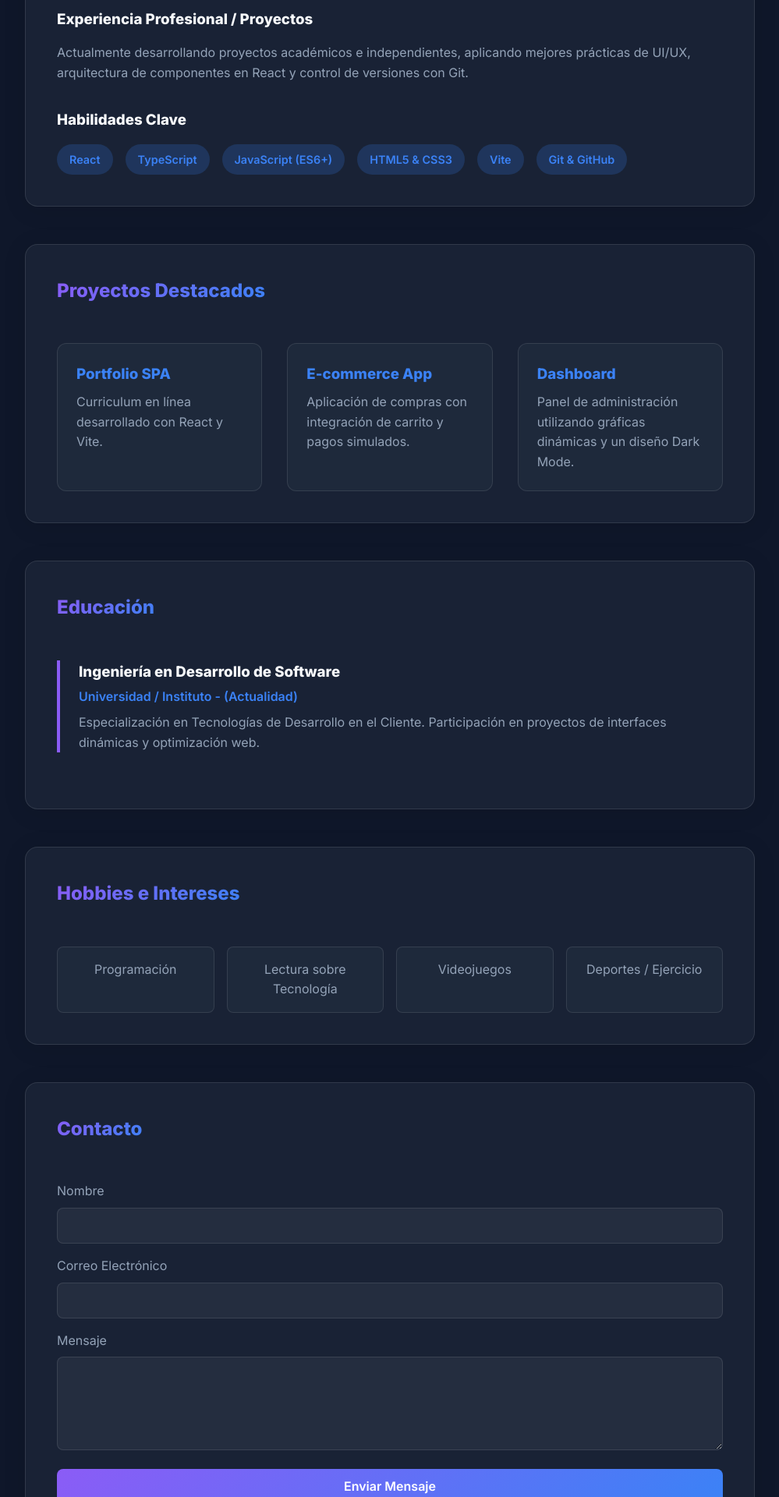
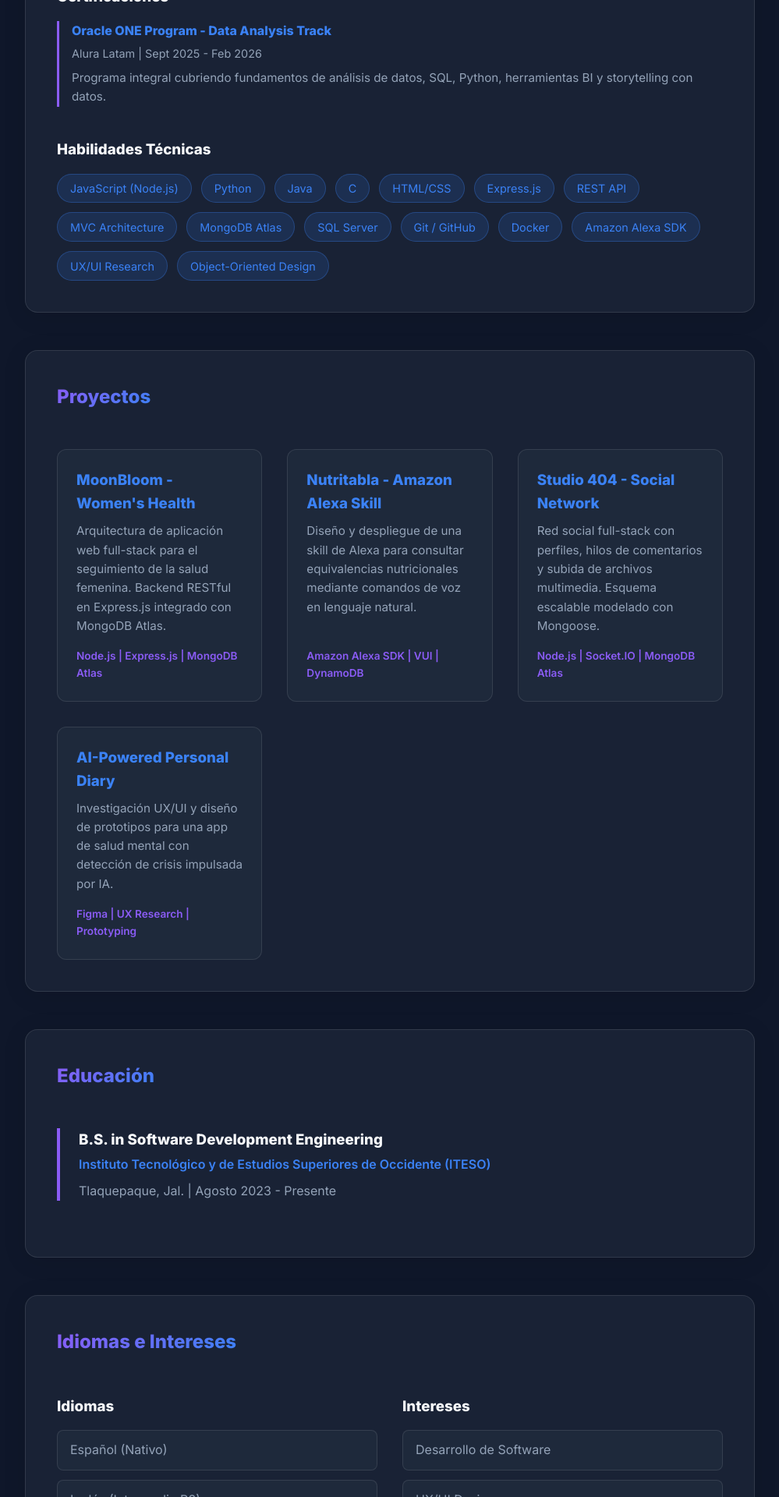
Before and after one commit to LuisCacho-py/Tecnologias-de-Desarrollo-en-el-Cliente, a React (Vite) app in the folder tarea1/: page / in a window 1280 px wide. Shown: the part 820-2740 px from the top of the page at 78% size, without its empty margins (140-1139 px from the left). Built offline with nearby package versions, Linux system fonts and the light colour scheme.

Commit message:
feat: actualizacion de la informacion personal

```diff
--- a/tarea1/src/components/About.tsx
+++ b/tarea1/src/components/About.tsx
@@ -5,9 +5,7 @@ const About: React.FC = () => {
     <section className="glass-card animate-fade-in" style={{ animationDelay: '0.2s' }}>
       <h2 className="title-gradient">Acerca de mí</h2>
       <p style={{ color: 'var(--text-secondary)', fontSize: '1.1rem' }}>
-        Soy un estudiante y desarrollador enfocado en el Front-End, explorando siempre las mejores tecnologías y prácticas para la construcción de interfaces de usuario modernas.
-        Me encanta aprender cosas nuevas, superar retos y mejorar constantemente mis habilidades.
-        Mi objetivo es desarrollar aplicaciones rápidas, accesibles y estéticamente agradables.
+        Soy estudiante de Ingeniería en Desarrollo de Software con fuerte interés y experiencia práctica en el desarrollo Full-Stack, bases de datos en la nube y el diseño de interfaces de usuario. Me apasiona construir aplicaciones web escalables y explorar soluciones innovadoras centradas en el usuario.
       </p>
     </section>
   );
--- a/tarea1/src/components/Education.tsx
+++ b/tarea1/src/components/Education.tsx
@@ -10,10 +10,12 @@ const Education: React.FC = () => {
             paddingLeft: '1.5rem',
             marginBottom: '2rem'
         }}>
-          <h3 style={{ color: 'var(--text-primary)', marginBottom: '0.25rem' }}>Ingeniería en Desarrollo de Software</h3>
-          <p style={{ color: 'var(--accent-2)', fontWeight: 600, marginBottom: '0.5rem' }}>Universidad / Instituto - (Actualidad)</p>
+          <h3 style={{ color: 'var(--text-primary)', marginBottom: '0.25rem' }}>B.S. in Software Development Engineering</h3>
+          <p style={{ color: 'var(--accent-2)', fontWeight: 600, marginBottom: '0.5rem' }}>
+            Instituto Tecnológico y de Estudios Superiores de Occidente (ITESO)
+          </p>
           <p style={{ color: 'var(--text-secondary)' }}>
-            Especialización en Tecnologías de Desarrollo en el Cliente. Participación en proyectos de interfaces dinámicas y optimización web.
+            Tlaquepaque, Jal. | Agosto 2023 - Presente
           </p>
         </div>
       </div>
--- a/tarea1/src/components/Experience.tsx
+++ b/tarea1/src/components/Experience.tsx
@@ -1,28 +1,39 @@
 import React from 'react';
 
 const Experience: React.FC = () => {
-  const skills = ['React', 'TypeScript', 'JavaScript (ES6+)', 'HTML5 & CSS3', 'Vite', 'Git & GitHub'];
+  const skills = [
+    'JavaScript (Node.js)', 'Python', 'Java', 'C',
+    'HTML/CSS', 'Express.js', 'REST API', 'MVC Architecture',
+    'MongoDB Atlas', 'SQL Server', 'Git / GitHub', 'Docker',
+    'Amazon Alexa SDK', 'UX/UI Research', 'Object-Oriented Design'
+  ];
 
   return (
     <section className="glass-card animate-fade-in" style={{ animationDelay: '0.6s' }}>
-      <h2 className="title-gradient">Tecnologías y Experiencia</h2>
-      <div style={{ marginBottom: '2rem' }}>
-        <h3 style={{ color: 'var(--text-primary)' }}>Experiencia Profesional / Proyectos</h3>
-        <p style={{ color: 'var(--text-secondary)', marginBottom: '1rem' }}>
-          Actualmente desarrollando proyectos académicos e independientes, aplicando mejores prácticas de UI/UX, arquitectura de componentes en React y control de versiones con Git.
-        </p>
+      <h2 className="title-gradient">Habilidades y Certificaciones</h2>
+
+      <div style={{ marginBottom: '2.5rem' }}>
+        <h3 style={{ color: 'var(--text-primary)', marginBottom: '1rem' }}>Certificaciones</h3>
+        <div style={{ borderLeft: '3px solid var(--accent-1)', paddingLeft: '1rem' }}>
+          <h4 style={{ color: 'var(--accent-2)', marginBottom: '0.25rem' }}>Oracle ONE Program - Data Analysis Track</h4>
+          <p style={{ color: 'var(--text-secondary)', fontSize: '0.9rem' }}>Alura Latam | Sept 2025 - Feb 2026</p>
+          <p style={{ color: 'var(--text-secondary)', fontSize: '0.95rem', marginTop: '0.5rem' }}>
+            Programa integral cubriendo fundamentos de análisis de datos, SQL, Python, herramientas BI y storytelling con datos.
+          </p>
+        </div>
       </div>
+
       <div>
-        <h3 style={{ color: 'var(--text-primary)', marginBottom: '1rem' }}>Habilidades Clave</h3>
-        <div style={{ display: 'flex', flexWrap: 'wrap', gap: '1rem' }}>
+        <h3 style={{ color: 'var(--text-primary)', marginBottom: '1rem' }}>Habilidades Técnicas</h3>
+        <div style={{ display: 'flex', flexWrap: 'wrap', gap: '0.75rem' }}>
           {skills.map((skill, idx) => (
             <span key={idx} style={{
-              background: 'rgba(59, 130, 246, 0.2)',
+              background: 'rgba(59, 130, 246, 0.15)',
               color: 'var(--accent-2)',
-              padding: '0.5rem 1rem',
+              padding: '0.4rem 1rem',
               borderRadius: '20px',
-              fontWeight: 600,
-              fontSize: '0.9rem'
+              fontSize: '0.9rem',
+              border: '1px solid rgba(59, 130, 246, 0.3)'
             }}>
               {skill}
             </span>
--- a/tarea1/src/components/Hero.tsx
+++ b/tarea1/src/components/Hero.tsx
@@ -4,10 +4,10 @@ const Hero: React.FC = () => {
   return (
     <section className="glass-card animate-fade-in" style={{ textAlign: 'center', padding: '4rem 2rem' }}>
       <h1 style={{ fontSize: '3.5rem', marginBottom: '1rem' }}>
-        Hola, soy <span className="title-gradient">Luis</span>
+        Hola, soy <span className="title-gradient">Luis Gerardo Cacho</span>
       </h1>
       <p style={{ fontSize: '1.25rem', color: 'var(--text-secondary)', marginBottom: '2rem' }}>
-        Desarrollador Front-End apasionado por crear experiencias web increíbles.
+        Software Development Engineering Student
       </p>
       <a href="#contact" className="btn">
         Contáctame
--- a/tarea1/src/components/Hobbies.tsx
+++ b/tarea1/src/components/Hobbies.tsx
@@ -1,31 +1,48 @@
 import React from 'react';
 
 const Hobbies: React.FC = () => {
-  const hobbies = ['Programación', 'Lectura sobre Tecnología', 'Videojuegos', 'Deportes / Ejercicio'];
+  const languages = ['Español (Nativo)', 'Inglés (Intermedio B2)'];
+  const hobbies = ['Desarrollo de Software', 'UX/UI Design', 'Investigación en IA', 'Análisis de Datos'];
 
   return (
     <section className="glass-card animate-fade-in" style={{ animationDelay: '1s' }}>
-      <h2 className="title-gradient">Hobbies e Intereses</h2>
-      <ul style={{
-        listStyle: 'none',
-        display: 'grid',
-        gridTemplateColumns: 'repeat(auto-fit, minmax(200px, 1fr))',
-        gap: '1rem',
-        marginTop: '2rem'
+      <h2 className="title-gradient">Idiomas e Intereses</h2>
+
+      <div style={{ display: 'flex', flexWrap: 'wrap', gap: '2rem', marginTop: '2rem' }}>
+        <div style={{ flex: '1 1 200px' }}>
+          <h3 style={{ color: 'var(--text-primary)', marginBottom: '1rem' }}>Idiomas</h3>
+          <ul style={{ listStyle: 'none', display: 'flex', flexDirection: 'column', gap: '0.75rem' }}>
+            {languages.map((lang, idx) => (
+              <li key={idx} style={{
+                background: 'var(--surface-color)',
+                padding: '0.75rem 1rem',
+                borderRadius: '8px',
+                border: '1px solid var(--glass-border)',
+                color: 'var(--text-secondary)'
               }}>
+                {lang}
+              </li>
+            ))}
+          </ul>
+        </div>
+
+        <div style={{ flex: '1 1 200px' }}>
+          <h3 style={{ color: 'var(--text-primary)', marginBottom: '1rem' }}>Intereses</h3>
+          <ul style={{ listStyle: 'none', display: 'flex', flexDirection: 'column', gap: '0.75rem' }}>
             {hobbies.map((hobby, idx) => (
               <li key={idx} style={{
                 background: 'var(--surface-color)',
-            padding: '1rem',
+                padding: '0.75rem 1rem',
                 borderRadius: '8px',
                 border: '1px solid var(--glass-border)',
-            textAlign: 'center',
                 color: 'var(--text-secondary)'
               }}>
                 {hobby}
               </li>
             ))}
           </ul>
+        </div>
+      </div>
     </section>
   );
 };
--- a/tarea1/src/components/Projects.tsx
+++ b/tarea1/src/components/Projects.tsx
@@ -2,24 +2,47 @@ import React from 'react';
 
 const Projects: React.FC = () => {
   const projectList = [
-    { title: 'Portfolio SPA', description: 'Curriculum en línea desarrollado con React y Vite.' },
-    { title: 'E-commerce App', description: 'Aplicación de compras con integración de carrito y pagos simulados.' },
-    { title: 'Dashboard', description: 'Panel de administración utilizando gráficas dinámicas y un diseño Dark Mode.' }
+    {
+      title: 'MoonBloom - Women\'s Health',
+      description: 'Arquitectura de aplicación web full-stack para el seguimiento de la salud femenina. Backend RESTful en Express.js integrado con MongoDB Atlas.',
+      tech: 'Node.js | Express.js | MongoDB Atlas'
+    },
+    {
+      title: 'Nutritabla - Amazon Alexa Skill',
+      description: 'Diseño y despliegue de una skill de Alexa para consultar equivalencias nutricionales mediante comandos de voz en lenguaje natural.',
+      tech: 'Amazon Alexa SDK | VUI | DynamoDB'
+    },
+    {
+      title: 'Studio 404 - Social Network',
+      description: 'Red social full-stack con perfiles, hilos de comentarios y subida de archivos multimedia. Esquema escalable modelado con Mongoose.',
+      tech: 'Node.js | Socket.IO | MongoDB Atlas'
+    },
+    {
+      title: 'AI-Powered Personal Diary',
+      description: 'Investigación UX/UI y diseño de prototipos para una app de salud mental con detección de crisis impulsada por IA.',
+      tech: 'Figma | UX Research | Prototyping'
+    }
   ];
 
   return (
     <section className="glass-card animate-fade-in" style={{ animationDelay: '0.4s' }}>
-      <h2 className="title-gradient">Proyectos Destacados</h2>
+      <h2 className="title-gradient">Proyectos</h2>
       <div style={{ display: 'grid', gridTemplateColumns: 'repeat(auto-fit, minmax(250px, 1fr))', gap: '2rem', marginTop: '2rem' }}>
         {projectList.map((project, idx) => (
           <div key={idx} style={{
             background: 'var(--surface-color)',
             padding: '1.5rem',
             borderRadius: '12px',
-            border: '1px solid var(--glass-border)'
+            border: '1px solid var(--glass-border)',
+            display: 'flex',
+            flexDirection: 'column',
+            justifyContent: 'space-between'
           }}>
-            <h3 style={{ color: 'var(--accent-2)', marginBottom: '0.5rem' }}>{project.title}</h3>
-            <p style={{ color: 'var(--text-secondary)' }}>{project.description}</p>
+            <div>
+              <h3 style={{ color: 'var(--accent-2)', marginBottom: '0.5rem' }}>{project.title}</h3>
+              <p style={{ color: 'var(--text-secondary)', fontSize: '0.95rem' }}>{project.description}</p>
+            </div>
+            <p style={{ color: 'var(--accent-1)', fontSize: '0.85rem', fontWeight: 600, marginTop: '1rem' }}>{project.tech}</p>
           </div>
         ))}
       </div>
```
Lines whose indentation alone changed are shown as unchanged.
